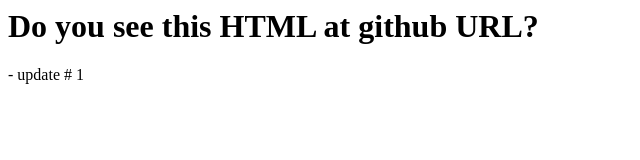
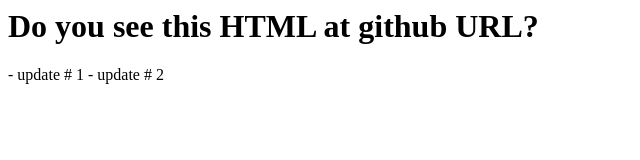
Before and after one commit to openinsurer/learn-public-website, a plain HTML site: page index.html in a window 1280 px wide. Shown: the full height of the page, 0-640 px from the left. Drawn offline with Linux system fonts and the light colour scheme.

Commit message:
Update index.html

```diff
--- a/index.html
+++ b/index.html
@@ -7,4 +7,7 @@
 <H1> Do you see this HTML at github URL? </H1>
 
   - update # 1
+
+  - update # 2
+
 </BODY>
```
